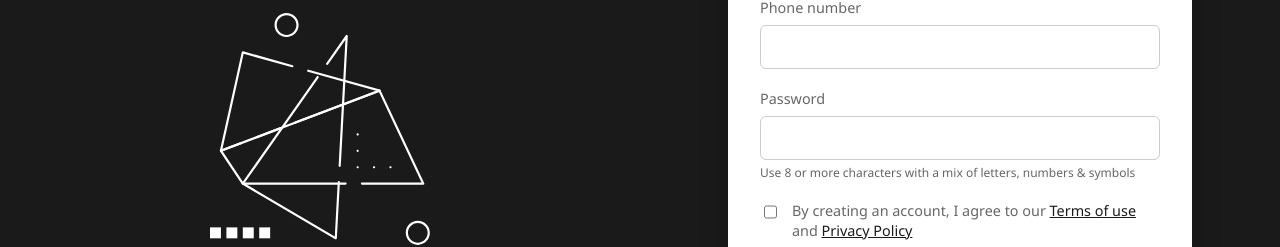
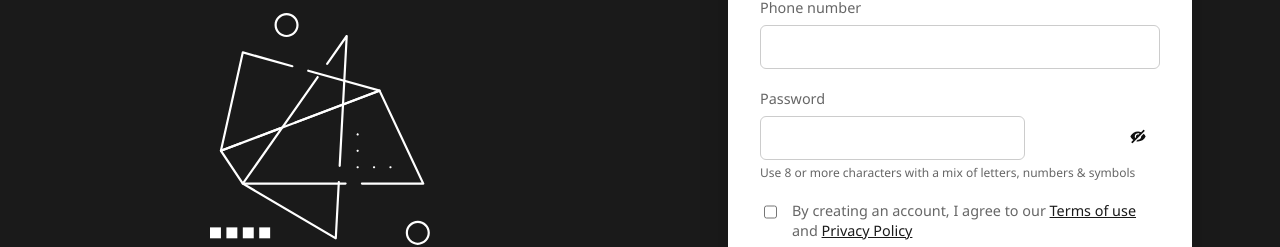
Before and after one commit to geekscalada/angular-ui-examples, an Angular app: page / in a window 1280 px wide. Shown: the part 374-621 px from the top of the page. Built offline with nearby package versions, Linux system fonts and the light colour scheme.

Commit message:
added show icon

```diff
--- a/src/app/pages/login-page.html
+++ b/src/app/pages/login-page.html
@@ -53,36 +53,52 @@
           <input type="tel" id="phone" name="phone" class="form-control" />
         </div>
 
-        <div class="form-group">
+        <!-- Campo de contraseña con botón para mostrar/ocultar -->
+        <div class="form-group form-group--password">
           <label for="password">Password</label>
-          <input
-            type="password"
-            id="password"
-            name="password"
-            class="form-control"
-          />
-          <small class="form-hint"
-            >Use 8 or more characters with a mix of letters, numbers &
-            symbols</small
-          >
+          <div class="password-wrapper">
+            <input
+              [type]="showPassword ? 'text' : 'password'"
+              id="password"
+              name="password"
+              class="form-control form-control--password"
+            />
+            <button
+              type="button"
+              class="password-toggle"
+              (click)="togglePassword()"
+              [attr.aria-label]="
+                showPassword ? 'Ocultar contraseña' : 'Mostrar contraseña'
+              "
+            >
+              <img
+                [src]="
+                  showPassword ? 'assets/show-icon.svg' : 'assets/hide-icon.svg'
+                "
+                alt=""
+              />
+            </button>
+          </div>
+          <small class="form-hint">
+            Use 8 or more characters with a mix of letters, numbers & symbols
+          </small>
         </div>
 
         <div class="form-group form-check">
           <input type="checkbox" id="terms" name="terms" />
-          <label for="terms"
-            >By creating an account, I agree to our
+          <label for="terms">
+            By creating an account, I agree to our
             <a href="#">Terms of use</a> and
-            <a href="#">Privacy Policy</a></label
-          >
+            <a href="#">Privacy Policy</a>
+          </label>
         </div>
 
         <div class="form-group form-check">
           <input type="checkbox" id="marketing" name="marketing" />
-          <label for="marketing"
-            >I am also consenting to receive SMS messages and emails including
-            product new feature updates, events, and marketing
-            promotions.</label
-          >
+          <label for="marketing">
+            I am also consenting to receive SMS messages and emails including
+            product new feature updates, events, and marketing promotions.
+          </label>
         </div>
 
         <div class="form__button-zone">
--- a/src/app/pages/login-page.scss
+++ b/src/app/pages/login-page.scss
@@ -147,6 +147,32 @@ $font-family-base: "Segoe UI", sans-serif; // Fuente principal
           }
         }
 
+        .form-group--password {
+          .password-wrapper {
+            position: relative;
+
+            .form-control--password {
+              padding-right: 2.5rem; // Espacio para el icono a la derecha
+            }
+
+            .password-toggle {
+              position: absolute;
+              top: 50%;
+              right: 0.75rem;
+              transform: translateY(-50%);
+              background: transparent;
+              border: none;
+              padding: 0;
+              cursor: pointer;
+
+              img {
+                width: 1.25rem;
+                height: 1.25rem;
+              }
+            }
+          }
+        }
+
         .form-check {
           display: flex;
           align-items: flex-start;
--- a/src/app/pages/login-page.ts
+++ b/src/app/pages/login-page.ts
@@ -4,8 +4,12 @@ import { Component } from '@angular/core';
   selector: 'app-login-page',
   imports: [],
   templateUrl: './login-page.html',
-  styleUrl: './login-page.scss'
+  styleUrl: './login-page.scss',
 })
 export class LoginPage {
+  showPassword = false;
 
+  togglePassword(): void {
+    this.showPassword = !this.showPassword;
+  }
 }
```
Also changed, not shown: src/assets/hide-icon.svg (added), src/assets/show-icon.svg (added).
